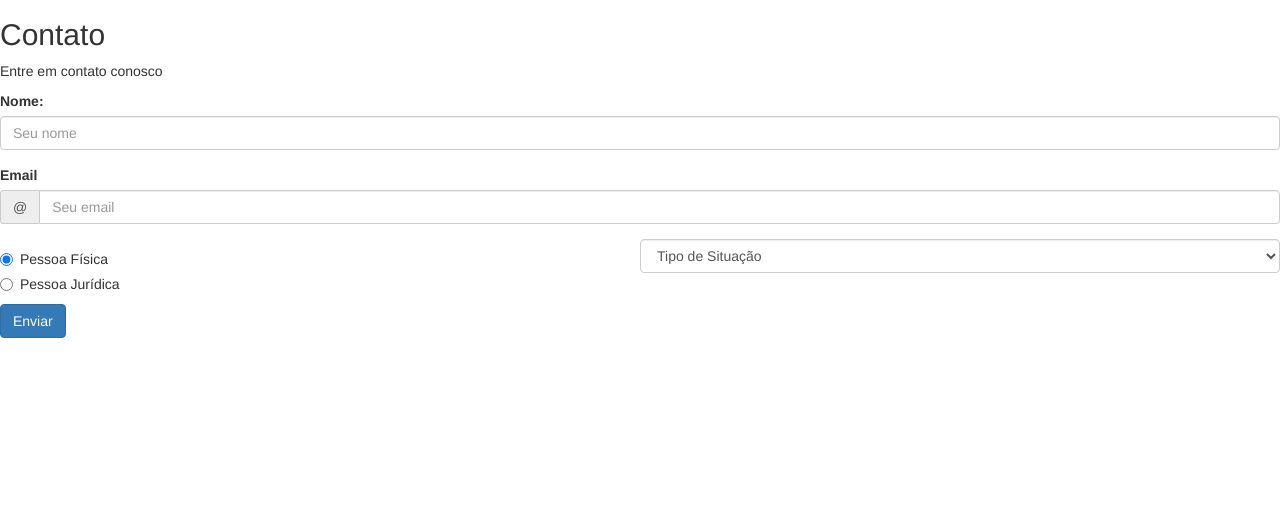
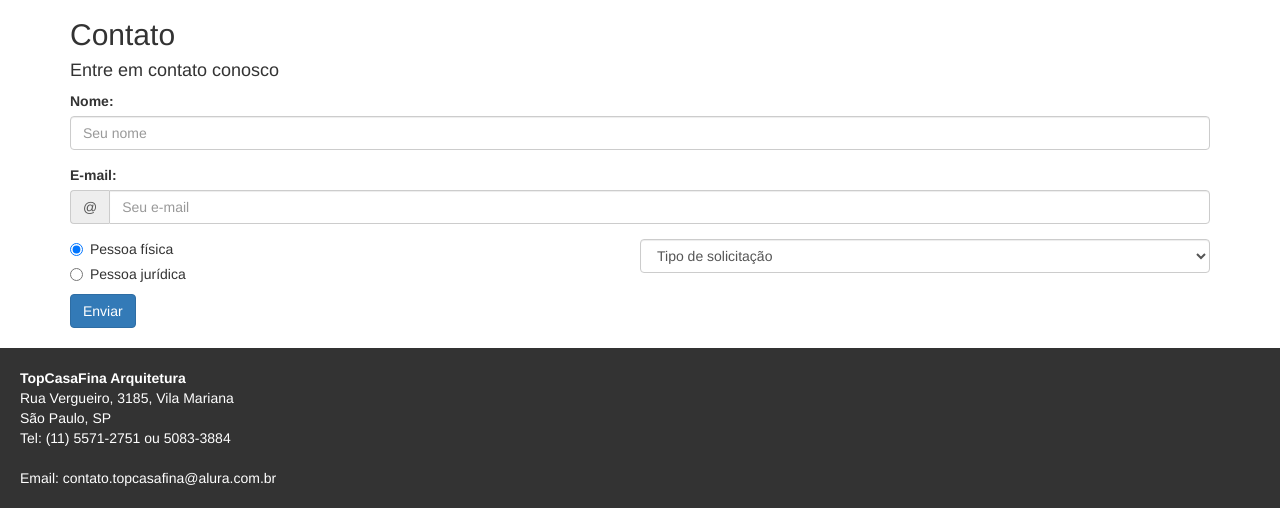
Before and after one commit to Juketo/topCasaFina, a plain HTML site: page index.html in a window 1280 px wide. Shown: the part 5631-6139 px from the top of the page. Before the commit the page ends 5969 px from the top, so only its background shows below. Drawn offline with Linux system fonts and the light colour scheme.

Commit message:
Chapter 6  - Address

```diff
--- a/index.html
+++ b/index.html
@@ -162,52 +162,63 @@
     </div>
 </section>
 
-<section>
+<section class="container">
 		<h2>Contato</h2>
-        <p>Entre em contato conosco</p>
+		<h4>Entre em contato conosco</h4>
 
 		<form>
 			<div class="form-group">
-            <label for="contato-name"> Nome:</label>
-            <input class="form-control" id="contato-name" type="text"
-                   placeholder="Seu nome">
+				<label for="contato-nome">Nome:</label>
+				<input id="contato-nome" class="form-control" type="text" placeholder="Seu nome">
 			</div>
 
 			<div class="form-group">
-            <label for="contato-email">Email</label>
+				<label for="contato-email">E-mail:</label>
 				<div class="input-group">
 					<div class="input-group-addon">@</div>
-                    <input type="email" class="form-control" id="contato-email"
-                    placeholder="Seu email">
+	      	<input id="contato-email" class="form-control" type="email" placeholder="Seu e-mail">
       	</div>
 			</div>
 
 			<div class="grupo-radio">
 				<div class="radio">
 					<label>
-                <input type="radio" name="tipo-pessoa" checked>
-                Pessoa Física
+						<input type="radio" name="tipo-pessoa" value="fisica" checked>
+						Pessoa física
 					</label>
 				</div>
+
 				<div class="radio">
 					<label>
-                <input type="radio" name="tipo-pessoa">
-                Pessoa Jurídica
+						<input type="radio" name="tipo-pessoa" value="juridica">
+						Pessoa jurídica
 					</label>
 				</div>
 			</div><!--
 
 			--><select class="contato-select form-control" name="tipo-solicitacao">
-        <option disabled selected>Tipo de Situação</option>
-        <option>Casa</option>
-        <option>Apartamento</option>
-        <option>Mansão</option>
+				<option value="" disabled selected>Tipo de solicitação</option>
+			  <option value="casa">Casa</option>
+			  <option value="apartamento">Apartamento</option>
+			  <option value="mansao">Mansão</option>
 			</select>
 
-    <button class="btn btn-primary" type="submit">Enviar</button>
+			<button type="submit" class="btn btn-primary">Enviar</button>
 
 		</form>
 	</section>
+
+<footer>
+    <address>
+        <strong>TopCasaFina Arquitetura</strong><br>
+        Rua Vergueiro, 3185, Vila Mariana<br>
+        São Paulo, SP<br>
+        Tel: (11) 5571-2751 ou 5083-3884
+    </address>
+    <address>
+        Email: contato.topcasafina@alura.com.br
+    </address>
+</footer>
 
 <script src="jquery.js"></script>
 <script src="bootstrap/js/bootstrap.min.js"></script>
--- a/stylus.css
+++ b/stylus.css
@@ -1,5 +1,4 @@
-#paineis-sobre
-{
+#paineis-sobre {
 	margin-top: 20px;
 }
 
@@ -7,18 +6,29 @@
 	background-color: #0275D8;
 	padding-top: 25px;
 	padding-bottom: 25px;
-    color:#FFF;
+	color: #FFF;
 	margin-bottom: 0;
-    font-size: 24 px;
+	font-size: 24px;
 }
 
 .contato-select,
 .grupo-radio {
+	display: inline-block;
 	width: 50%;
-    display: inline-block;
 	vertical-align: top;
 }
 
-.grupo radio .radio:first-child {
+.grupo-radio .radio:first-child {
 	margin-top: 0;
 }
+
+footer {
+    background-color: #333;
+    color: #FFF;
+    padding: 20px;
+    margin-top: 20px;
+}
+
+footer address:last-child {
+ margin-bottom: 0;
+}
```
Also changed, not shown: Extras/Cap_5.html (deleted). Lines whose indentation alone changed are shown as unchanged.
